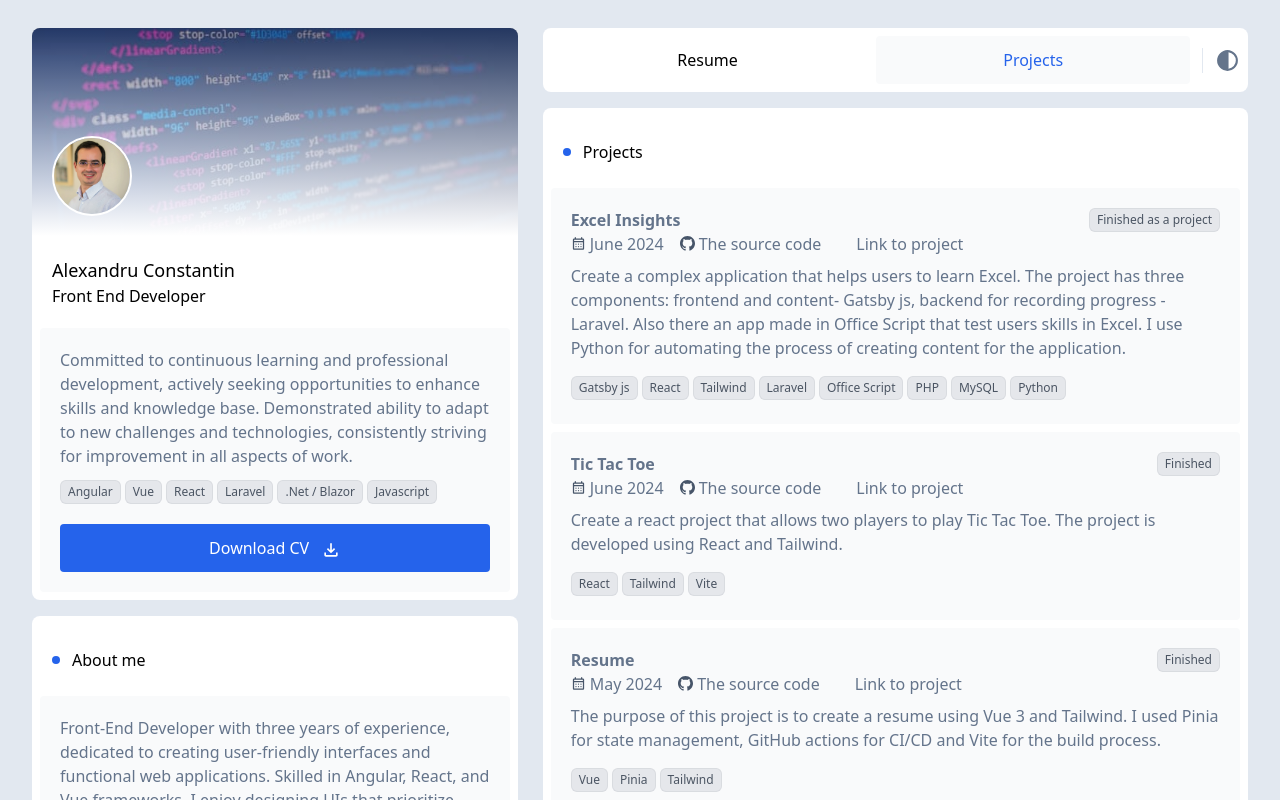
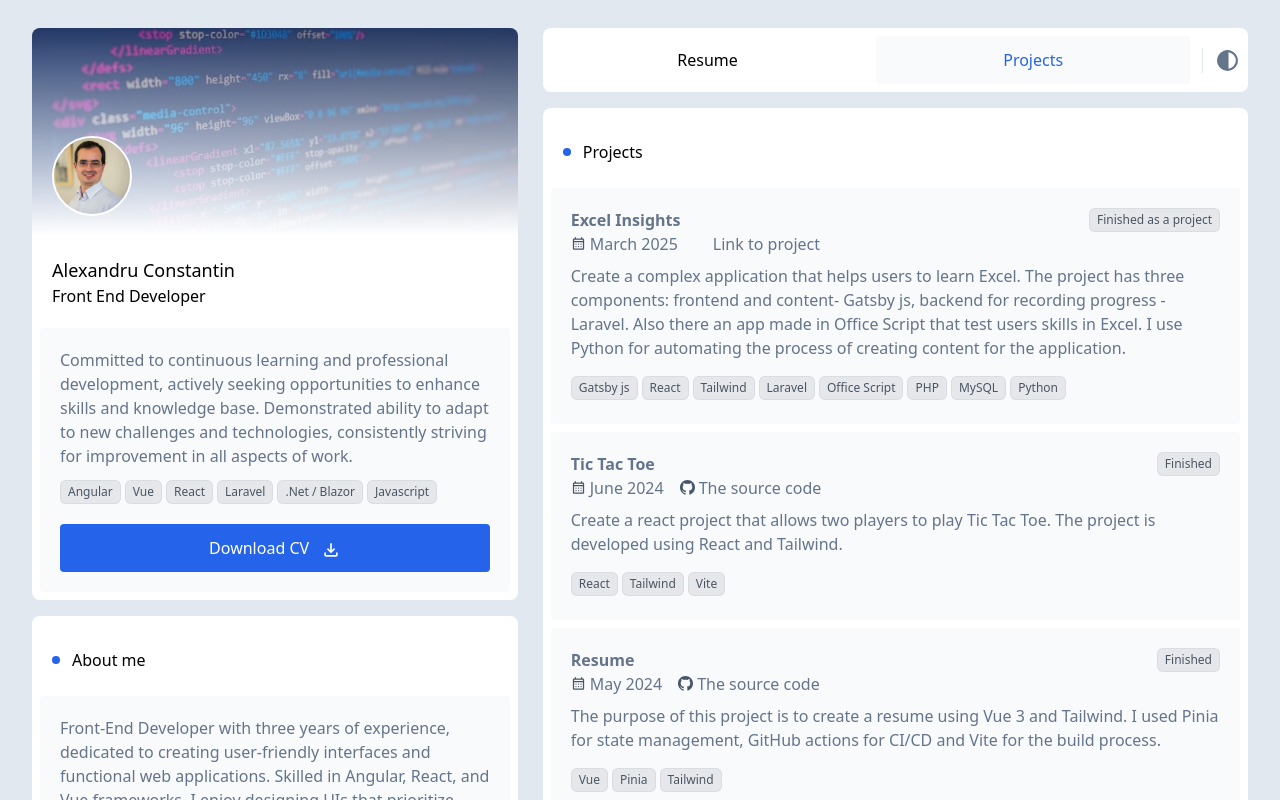
Before and after one commit to alexandru-constantin-hub/Resume, a Vue app: page /projects in a window 1280 px wide. Both pictures are taken after a click on the button "Projects". Shown: the top 800 px of the page. Built offline with nearby package versions, Linux system fonts and the light colour scheme.

Commit message:
Add conditional display

```diff
--- a/src/mainStore.js
+++ b/src/mainStore.js
@@ -68,7 +68,7 @@
           name: 'Excel Insights',
           description:
             'Create a complex application that helps users to learn Excel. The project has three components: frontend and content- Gatsby js, backend for recording progress - Laravel. Also there an app made in Office Script that test users skills in Excel. I use Python for automating the process of creating content for the application.',
-          date: 'June 2024',
+          date: 'March 2025',
           projectLink: 'https://excelInsights.net',
           status: 'Finished as a project',
           techStack: [
@@ -132,7 +132,7 @@
           },
           React: {
             icon: 'react',
-            experience: 'one year of self learning'
+            experience: '> one year of experience'
           }
         },
         'Back End Frameworks': {
--- a/src/views/Projects.vue
+++ b/src/views/Projects.vue
@@ -21,11 +21,11 @@
           <Period :width="15" :height="15" class="mt-1 mr-1 fill-slate-600" />
           <p>{{ project.date }}</p>
         </div>
-        <div class="flex">
+        <div class="flex" v-if="project.gitHubLink">
           <GitHub :width="15" :height="15" class="mt-1 mr-1 fill-slate-600" />
           <a :href="project.gitHubLink" target="_blank">The source code</a>
         </div>
-        <div class="flex">
+        <div class="flex" v-if="project.projectLink">
           <BrowserChrome :width="15" :height="15" class="mt-1 mr-1 fill-slate-600" />
           <a :href="project.projectLink" target="_blank">Link to project</a>
         </div>
```
